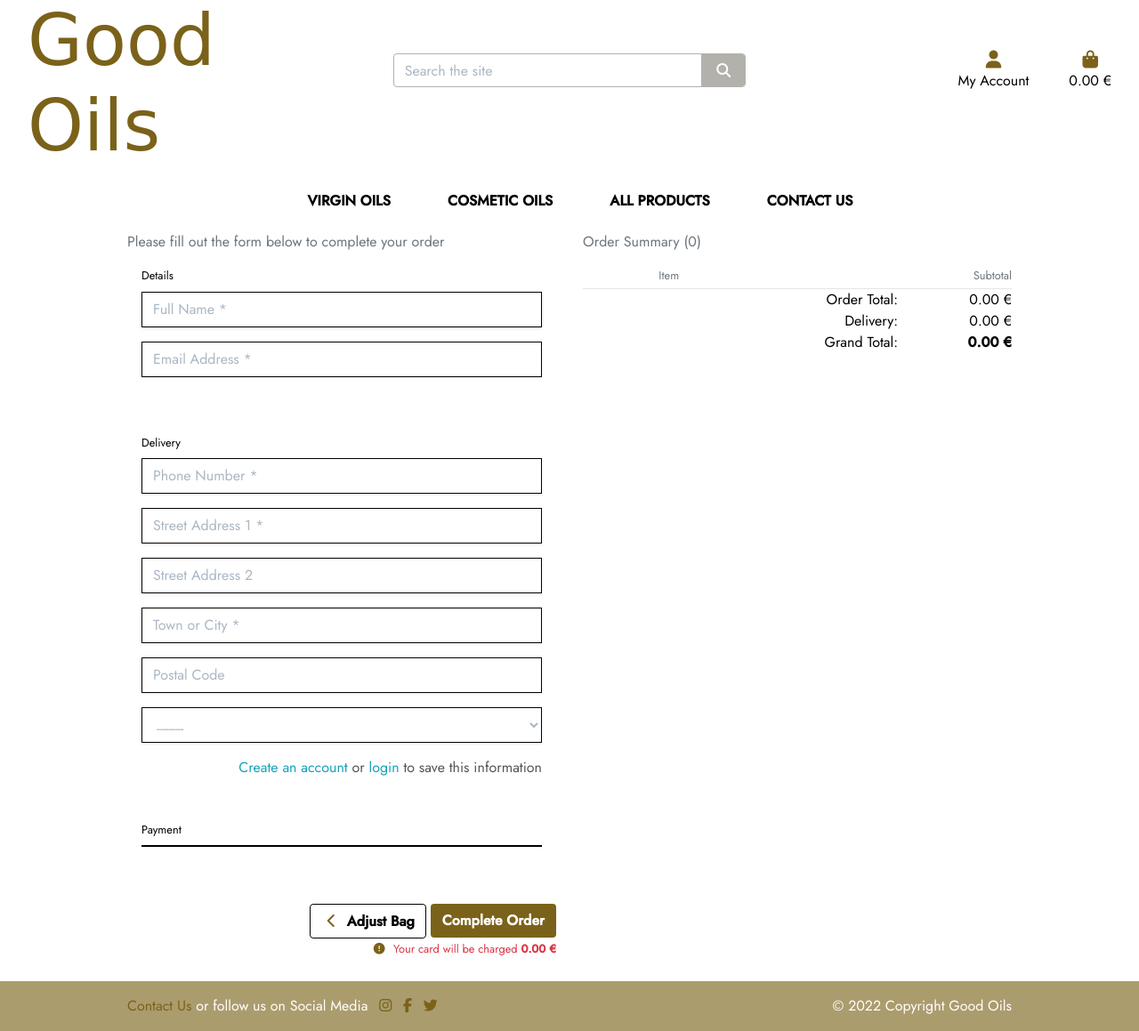
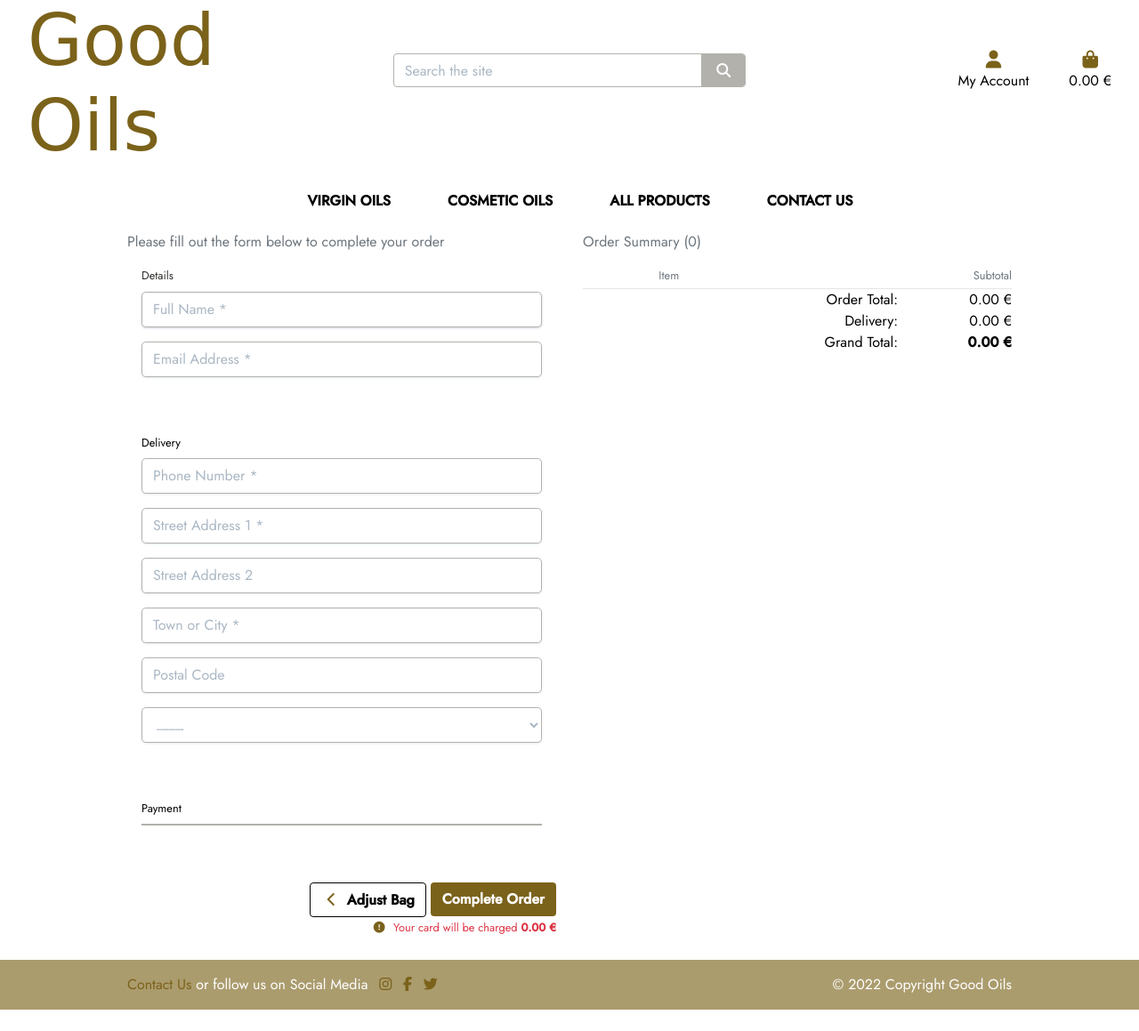
Before and after one commit to KamilaHase/MS4, a Django app: template checkout/templates/checkout/checkout.html in a window 1280 px wide. Shown: the part 48-1207 px from the top of the page at 89% size. After the commit the page ends 1183 px from the top, so only its background shows below. Run offline with Django 3.2, Linux system fonts and the light colour scheme; the template is opened without the code that fills it: values that come from a table or form of the project are taken from there, others are empty; some libraries are stand-ins or nearby versions; some web fonts are replaced.

Commit message:
Styled checkout.css

```diff
--- a/checkout/static/checkout/css/checkout.css
+++ b/checkout/static/checkout/css/checkout.css
@@ -4,7 +4,7 @@
   height: 40px;
   padding: 10px 12px;
   border: 1px solid transparent;
-  border-radius: 0px;
+  border-radius: .3rem;
   background-color: white;
   box-shadow: 0 1px 3px 0 #e6ebf1;
   -webkit-transition: box-shadow 150ms ease;
@@ -33,7 +33,7 @@
 #payment-form .form-control,
 #card-element {
     color: #000;
-    border: 1px solid #000;
+    border: 1px solid #b3b1ac;
 }
 
 select,
@@ -53,7 +53,7 @@ select option[value=""] {
     left: 0;
     width: 100%;
     height: 100%;
-    background: rgba(23, 162, 184, .85);
+    background: #6c7c1277;
     z-index: 9999;
 }
 
--- a/checkout/templates/checkout/checkout.html
+++ b/checkout/templates/checkout/checkout.html
@@ -75,12 +75,12 @@
                 <p class="text-muted">Please fill out the form below to complete your order</p>
                 <form action="{% url 'checkout' %}" method="POST" id="payment-form">
                     {% csrf_token %}
-                    <fieldset class="rounded px-3 mb-5">
-                        <legend class="fieldset-label small text-black px-2 w-auto">Details</legend>
+                    <fieldset class="rounded-2 px-3 mb-5">
+                        <legend class="fieldset-label small text-grey px-2 w-auto">Details</legend>
                         {{ order_form.full_name | as_crispy_field }}
                         {{ order_form.email | as_crispy_field }}
                     </fieldset>
-                    <fieldset class="rounded px-3 mb-5">
+                    <fieldset class="rounded-2 px-3 mb-5">
                         <legend class="fieldset-label small text-black px-2 w-auto">Delivery</legend>
                         {{ order_form.phone_number | as_crispy_field }}
                         {{ order_form.street_address1 | as_crispy_field }}
@@ -88,17 +88,7 @@
                         {{ order_form.town_or_city | as_crispy_field }}
                         {{ order_form.postcode | as_crispy_field }}
                         {{ order_form.country | as_crispy_field }}
-                        <div class="form-check form-check-inline float-right mr-0">
-							{% if user.is_authenticated %}
-								<label class="form-check-label" for="id-save-info">Save this delivery information to my profile</label>
-                                <input class="form-check-input ml-2 mr-0" type="checkbox" id="id-save-info" name="save-info" checked>
-							{% else %}
-								<label class="form-check-label" for="id-save-info">
-                                    <a class="text-info" href="{% url 'account_signup' %}">Create an account</a> or
-                                    <a class="text-info" href="{% url 'account_login' %}">login</a> to save this information
-                                </label>
-							{% endif %}
-						</div>
+
                     </fieldset>
                     <fieldset class="px-3">
                         <legend class="fieldset-label small text-black px-2 w-auto">Payment</legend>
```
